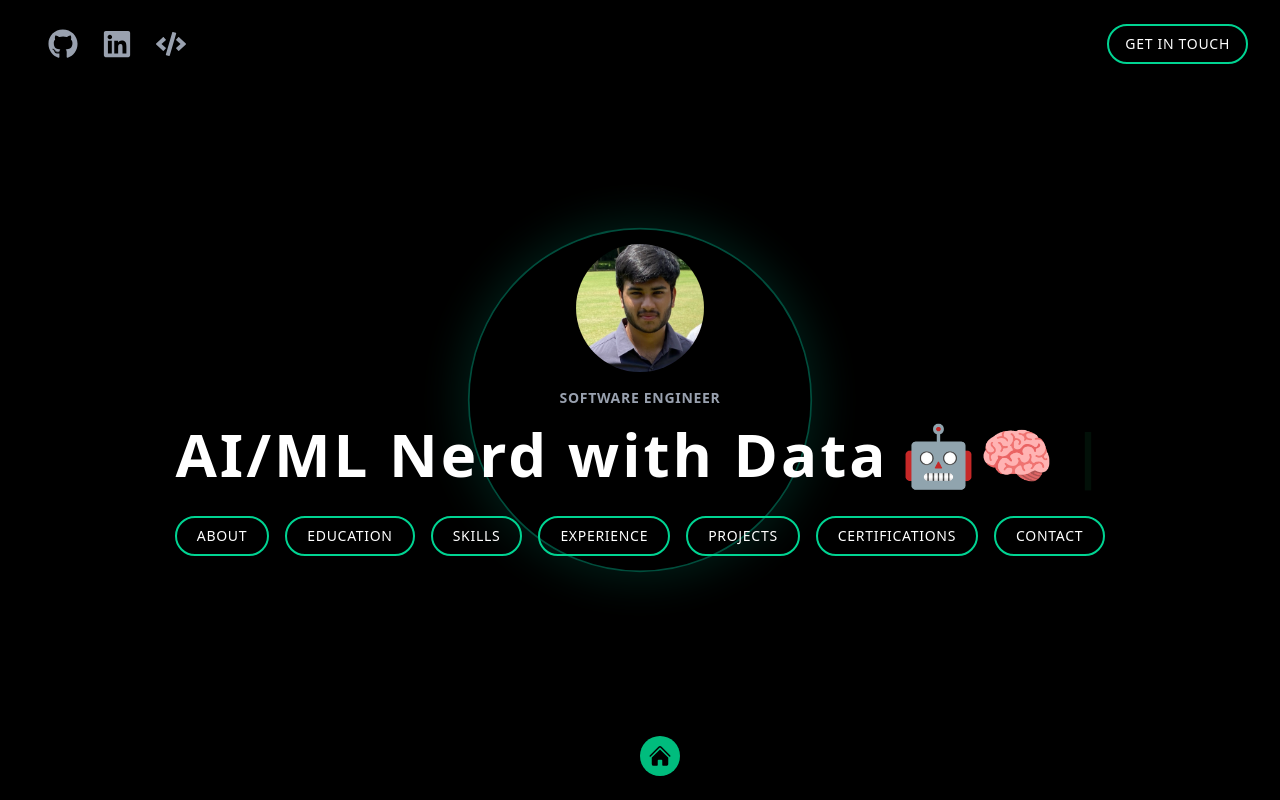
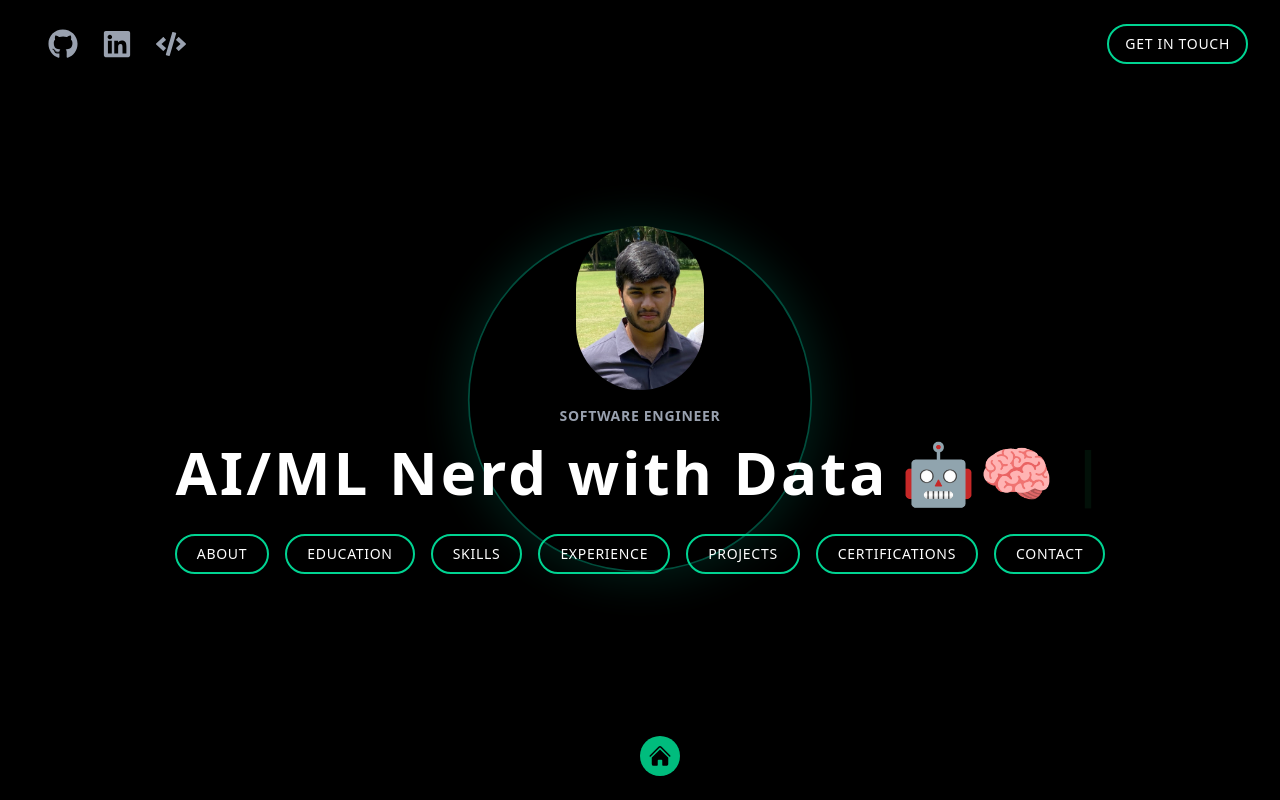
Before and after one commit to KarthikPatralapati01/portfolio-karthik, a Next.js app: page / in a window 1280 px wide. Shown: the top 800 px of the page. Built offline with nearby package versions, Linux system fonts and the light colour scheme.

Commit message:
Update Hero.tsx

```diff
--- a/src/components/Hero.tsx
+++ b/src/components/Hero.tsx
@@ -4,6 +4,7 @@ import { Cursor, useTypewriter } from "react-simple-typewriter";
 import { motion } from "framer-motion";
 import Link from "next/link";
 import { HomeIcon } from "@heroicons/react/24/solid";
+import Image from "next/image";
 import BackgroundCircles from "./BackgroundCircles";
 
 const pageInfo = {
@@ -46,10 +47,12 @@ export default function Hero() {
       <BackgroundCircles />
 
       {/* Profile Image */}
-      <img
+      <Image
         src={pageInfo.profileImage}
         alt="Profile"
-        className="relative rounded-full h-32 w-32 object-cover z-10"
+        width={128}
+        height={128}
+        className="relative rounded-full object-cover z-10"
       />
 
       {/* Name and Role */}
@@ -71,9 +74,7 @@ export default function Hero() {
         animate="visible"
         variants={{
           hidden: {},
-          visible: {
-            transition: { staggerChildren: 0.15 },
-          },
+          visible: { transition: { staggerChildren: 0.15 } },
         }}
       >
         {buttons.map((btn, i) => (
@@ -93,7 +94,7 @@ export default function Hero() {
         ))}
       </motion.div>
 
-      {/* Home Button at Bottom */}
+      {/* Home Button */}
       <Link href="#hero">
         <footer className="absolute bottom-6">
           <div className="h-10 w-10 bg-emerald-500 hover:bg-emerald-400 rounded-full flex items-center justify-center transition hover:scale-110">
```
